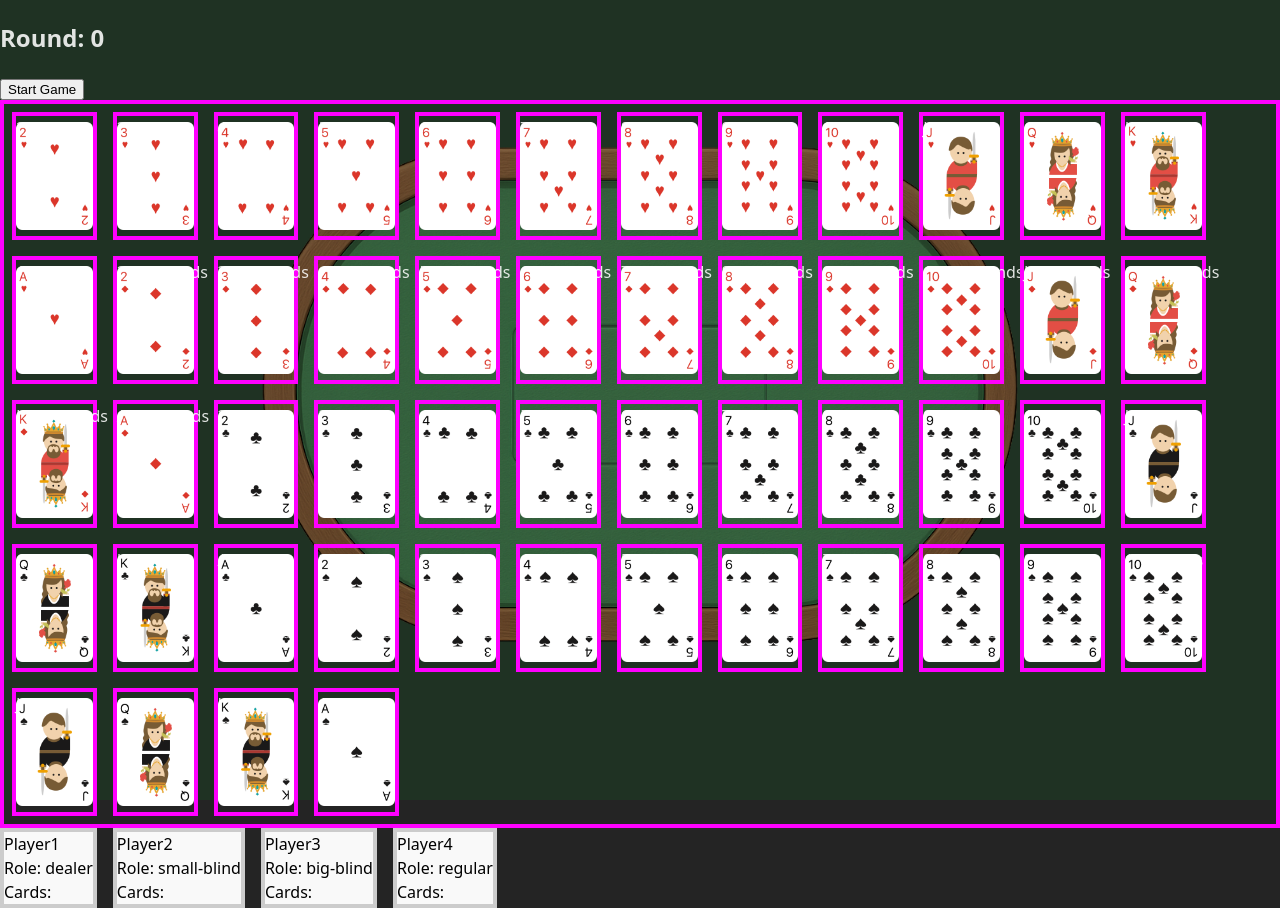
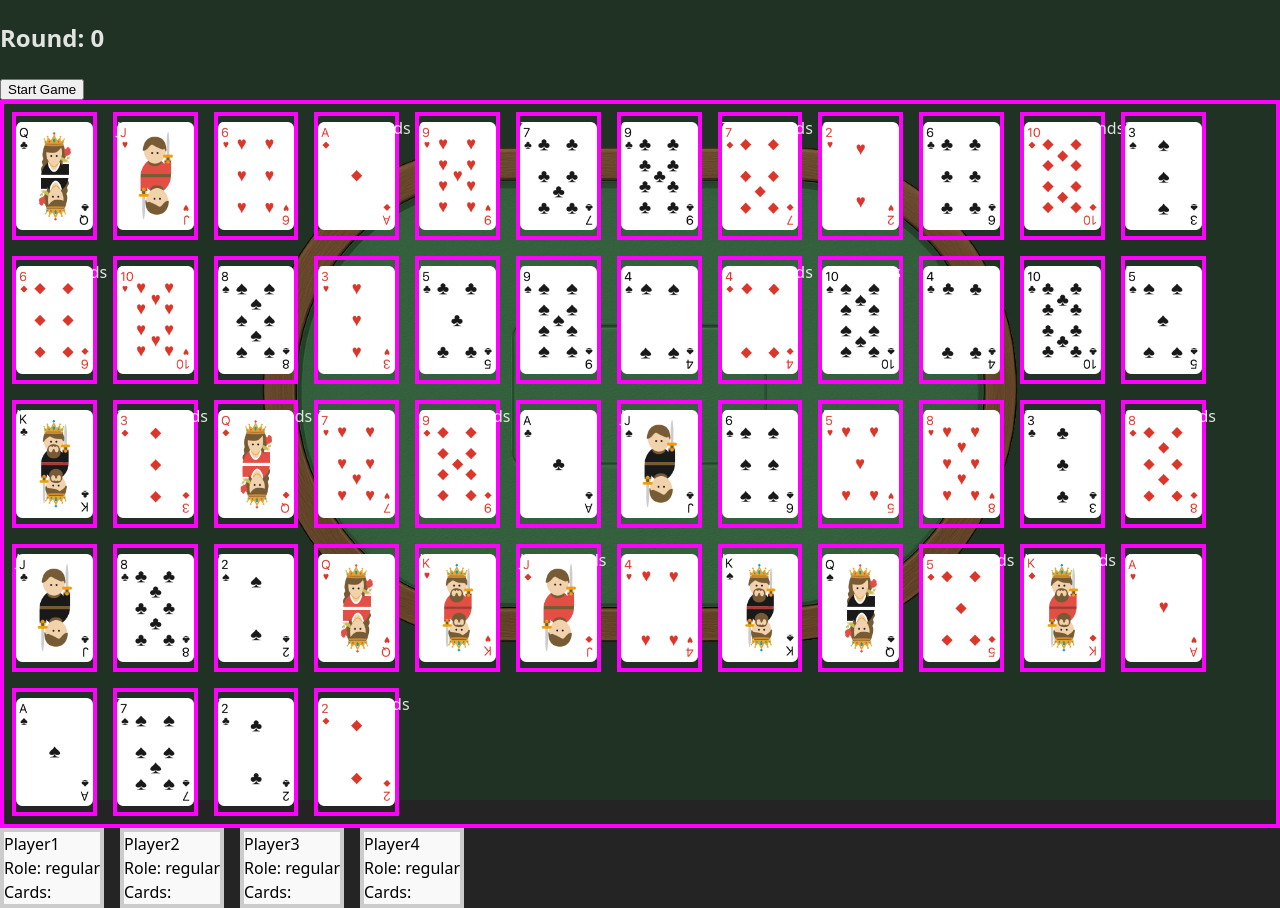
Before and after one commit to Marcaus-Cruz/le-casino, a React (Vite) app: page / in a window 1280 px wide. Built offline with nearby package versions, Linux system fonts and the light colour scheme.

Commit message:
Refactor Table.tsx. Start with the organization of things

```diff
--- a/src/components/Table.tsx
+++ b/src/components/Table.tsx
@@ -1,10 +1,12 @@
 import { useState } from 'react';
+import { shuffleArray } from '../poker/pokerUtils';
+import type { Card, DeckOfCards } from '../types/card.types';
+import { SUITS, VALUES } from '../types/card.types';
 import type { Player } from '../types/player.types';
-import type { DeckOfCards } from '../types/card.types';
-import { SUITS, VALUES } from '../types/card.types';
-import { shuffleArray } from '../poker/pokerUtils';
+import type { Table as TableData } from '../types/table.types';
+import { DEFAULT_PLAYERS } from './Player.tsx';
 
-export const DECK: DeckOfCards = SUITS.flatMap(suit =>
+export const FRESH_DECK: DeckOfCards = SUITS.flatMap(suit =>
    VALUES.map(value => ({
       suit,
       value,
@@ -15,75 +17,94 @@ export const DECK: DeckOfCards = SUITS.flatMap(suit =>
    })),
 );
 
-const PLAYER_ONE: Player = {
-   name: 'Player1',
-   type: 'dealer',
-   dealtCards: [],
-   hand: [],
-   leftNeighbor: null,
-   rightNeighbor: null,
-   position: 0,
+// * Dealer
+const dealerDrawCard = (deck: DeckOfCards): Card => {
+   const card = deck.pop();
+   if (!card) throw new Error('Deck is empty');
+   return card;
 };
-const PLAYER_TWO: Player = {
-   name: 'Player2',
-   type: 'small-blind',
-   dealtCards: [],
-   hand: [],
-   leftNeighbor: null,
-   rightNeighbor: null,
-   position: 1,
-};
-const PLAYER_THREE: Player = {
-   name: 'Player3',
-   type: 'big-blind',
-   dealtCards: [],
-   hand: [],
-   leftNeighbor: null,
-   rightNeighbor: null,
-   position: 2,
-};
-const PLAYER_FOUR: Player = {
-   name: 'Player4',
-   type: 'regular',
-   dealtCards: [],
-   hand: [],
-   leftNeighbor: null,
-   rightNeighbor: null,
-   position: 3,
+const dealerShuffleDeck = (deck: DeckOfCards): DeckOfCards => shuffleArray(deck);
+
+const playerAddCard = (player: Player, card: Card): void => {
+   player.dealtCards.push(card);
 };
 
-const DEFAULT_PLAYERS: Player[] = [PLAYER_ONE, PLAYER_TWO, PLAYER_THREE, PLAYER_FOUR];
+const tableSetupGame = (players: Player[] = []): TableData => {
+   const table: TableData = {
+      deck: dealerShuffleDeck(FRESH_DECK),
+      roundIndex: 0,
+      pot: 0,
+      players,
+      playerPositions: {},
+   };
 
-// TODO: Implement Draw function.
+   players.forEach((player: Player, index: number) => {
+      table.playerPositions[index] = player;
+      tableSetPlayerPosition(player, index);
+   });
 
-const Table = () => {
-   const [round, setRound] = useState(0);
-   const [players, setPlayers] = useState<Player[]>(DEFAULT_PLAYERS);
-   const [currentDeck, setCurrentDeck] = useState(DECK);
+   // All Players seated
+   players.forEach((player: Player) => playerEstablishNeighbors(player, table.playerPositions));
 
-   const startGame = () => {
-      const shuffledDeck = shuffleArray(currentDeck);
-      const newPlayers = [...players];
+   return table;
+};
 
+const tableSetPlayerPosition = (player: Player, position: number): void => {
+   if (!player || position === -1) {
+      console.warn('Invalid player or position', { player, position });
+      return;
+   }
+
+   player.position = position;
+};
+
+const playerEstablishNeighbors = (me: Player, playerPositions: Record<number, Player>): void => {
+   const { position: myPosition } = me;
+
+   if (myPosition === -1) {
+      console.warn('Player is not seated at the table');
+      return;
+   }
+
+   const lastPosition = Object.keys(playerPositions).length - 1;
+
+   me.rightNeighbor =
+      myPosition === 0 ? playerPositions[lastPosition] : playerPositions[myPosition - 1];
+   me.leftNeighbor =
+      myPosition === lastPosition ? playerPositions[0] : playerPositions[myPosition + 1];
+};
+
+const dealCards = (deck: DeckOfCards, players: Player[], numCardsToDeal: number = 5): void => {
    // TODO: Have better dealing strat
-      let cardsDealtCounter = newPlayers.length * 5;
+   let cardsDealtCounter = players.length * numCardsToDeal;
+
    while (cardsDealtCounter > 0) {
-         newPlayers.forEach(player => {
+      players.forEach(player => {
          if (cardsDealtCounter === 0) return;
 
-            player.dealtCards.push(shuffledDeck.pop());
+         playerAddCard(player, dealerDrawCard(deck));
          cardsDealtCounter--;
       });
    }
+};
 
-      setCurrentDeck(shuffledDeck);
-      setPlayers(newPlayers);
-      setRound(prev => prev + 1);
+const Table = () => {
+   const [tableData, setTableData] = useState<TableData>(tableSetupGame(DEFAULT_PLAYERS));
+   const [roundIndex, setRoundIndex] = useState<number>(tableData.roundIndex);
+   const [players, setPlayers] = useState<Player[]>(tableData.players);
+   const [currentDeck, setCurrentDeck] = useState<DeckOfCards>(tableData.deck);
+
+   const startGame = () => {
+      dealCards(tableData.deck, tableData.players);
+
+      setCurrentDeck(tableData.deck);
+      setPlayers(tableData.players);
+      setRoundIndex(tableData.roundIndex + 1);
    };
 
    return (
       <div id='table'>
-         <h2>Round: {round}</h2>
+         <h2>Round: {roundIndex}</h2>
          <button onClick={startGame}>Start Game</button>
          <div className='deck'>
             {currentDeck.map(({ key, suit, value, imageFront, imageBack, isFaceUp }) => {
```
Lines whose indentation alone changed are shown as unchanged.
